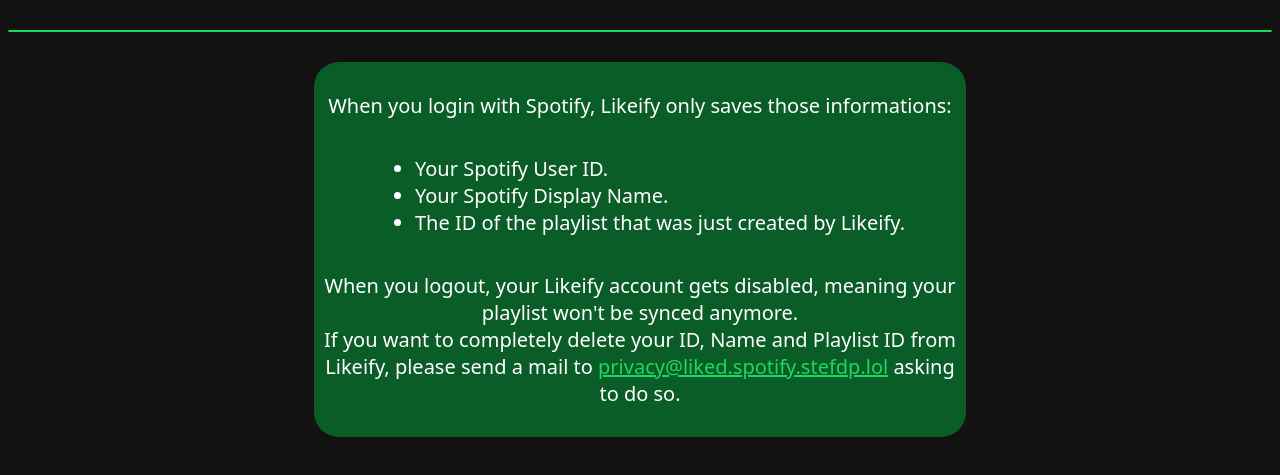
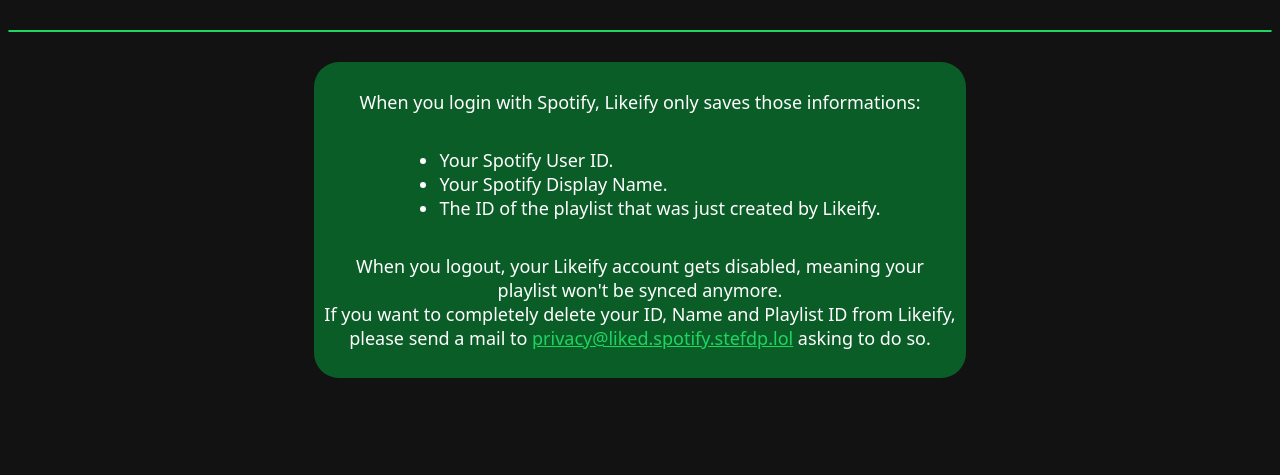
Before and after one commit to Stef-00012/Likeify, a website: page src/frontend/privacy/index.html in a window 1280 px wide. Shown: the part 105-580 px from the top of the page. Drawn offline with Linux system fonts and the light colour scheme.

Commit message:
better fot size in privacy policy

```diff
--- a/src/frontend/static/styles/privacy.css
+++ b/src/frontend/static/styles/privacy.css
@@ -1,3 +1,7 @@
+:root {
+    --font-size: 18px;
+}
+
 body {
 	background: #121212;
     color: #fff;
@@ -19,7 +23,12 @@
 }
 
 p {
-    font-size: 20px;
+    font-size: var(--font-size);
+}
+
+ul li {
+    text-align: left;
+    font-size: var(--font-size);
 }
 
 @media screen and (min-width: 720px) {
@@ -33,11 +42,6 @@
         margin-top: 30px;
     }
 
-    ul li {
-        text-align: left;
-        font-size: 20px;
-    }
-
     .list {
         display: flex;
         justify-content: center;
```
